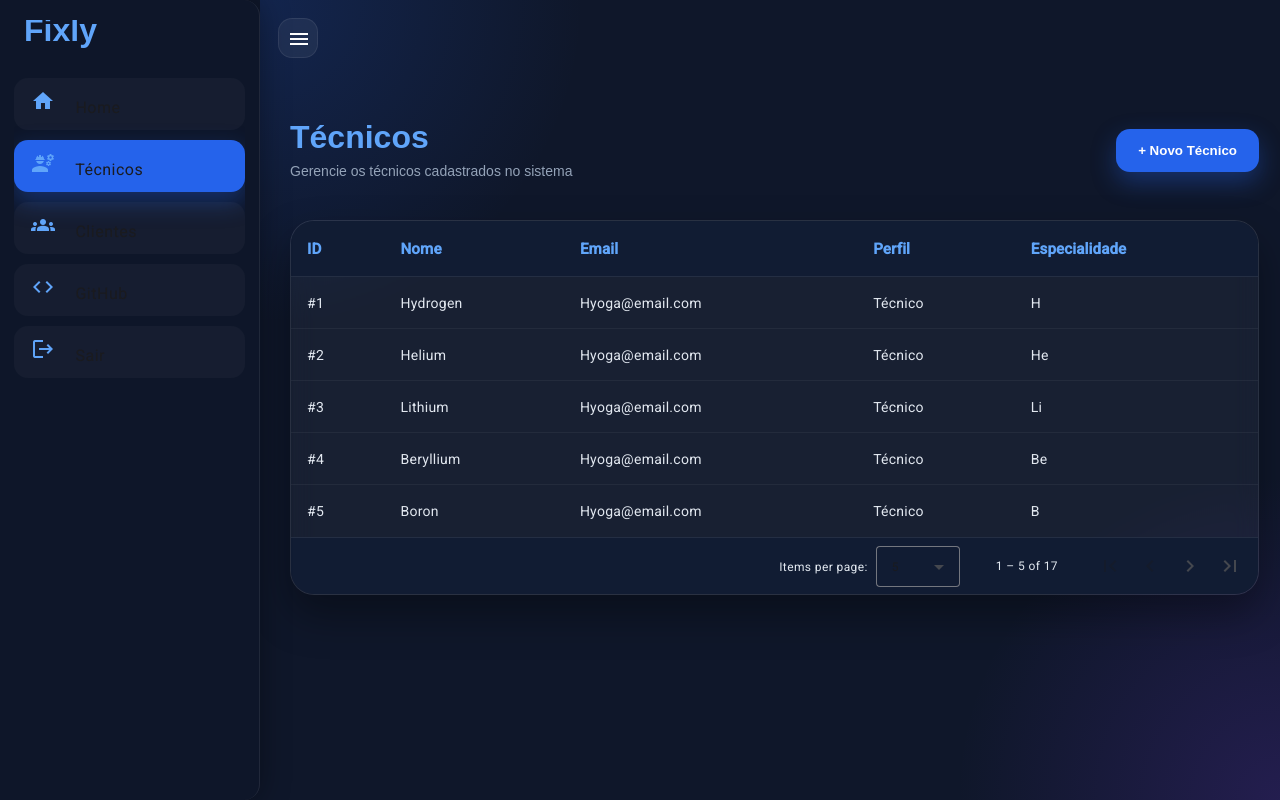
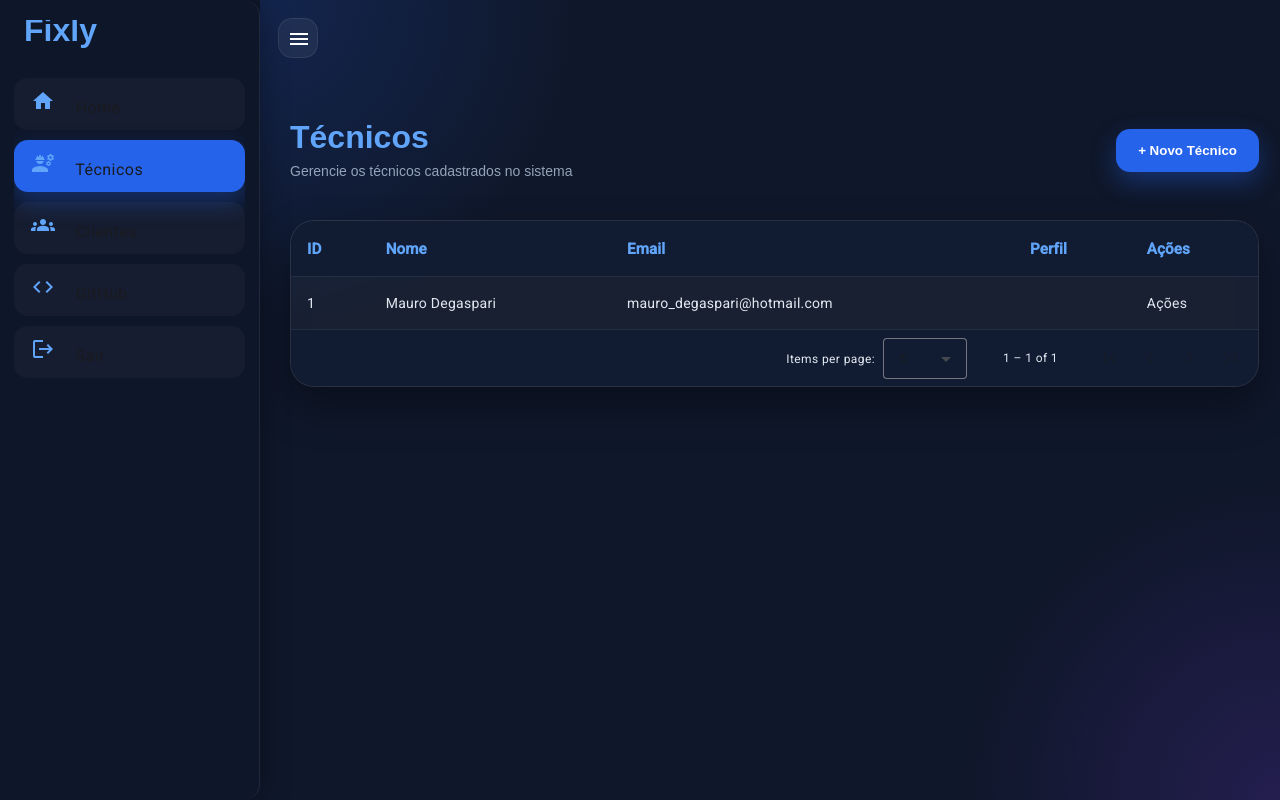
Before and after one commit to MauroDegaspari/fixly, an Angular app in the folder fixly-front/: page /tecnico in a window 1280 px wide. Built offline with nearby package versions, Linux system fonts and the light colour scheme.

Commit message:
FRONTENTD - criação de model para tecnico e ajuste em http e chamada

```diff
--- a/fixly-front/src/app/components/tecnicos/tec-list/tec-list.html
+++ b/fixly-front/src/app/components/tecnicos/tec-list/tec-list.html
@@ -18,56 +18,33 @@
         <table mat-table [dataSource]="dataSource">
 
             <!-- ID -->
-            <ng-container matColumnDef="position">
+            <ng-container matColumnDef="id">
                 <th mat-header-cell *matHeaderCellDef>ID</th>
-
-                <td mat-cell *matCellDef="let element">
-                    #{{element.position}}
-                </td>
+                <td mat-cell *matCellDef="let element"> {{element.id}} </td>
             </ng-container>
 
             <!-- Nome -->
             <ng-container matColumnDef="name">
                 <th mat-header-cell *matHeaderCellDef>Nome</th>
-
-                <td mat-cell *matCellDef="let element">
-                    {{element.name}}
-                </td>
+                <td mat-cell *matCellDef="let element"> {{element.nome}}  </td>
             </ng-container>
 
             <!-- email -->
             <ng-container matColumnDef="email">
                 <th mat-header-cell *matHeaderCellDef>Email</th>
-
-                <td mat-cell *matCellDef="let element">
-                    {{element.email}}
-                </td>
+                <td mat-cell *matCellDef="let element"> {{element.email}} </td>
             </ng-container>
 
             <!-- Perfil -->
             <ng-container matColumnDef="perfil">
-
-                <th mat-header-cell *matHeaderCellDef>
-                    Perfil
-                </th>
-
-                <td mat-cell *matCellDef="let element">
-
-                    <span class="perfil admin">
-                        Técnico
-                    </span>
-
-                </td>
-
+                <th mat-header-cell *matHeaderCellDef>Perfil</th>
+                <td mat-cell *matCellDef="let element"> {{element.perfil}} </td>
             </ng-container>
 
-            <!-- Símbolo -->
-            <ng-container matColumnDef="symbol">
-                <th mat-header-cell *matHeaderCellDef>Especialidade</th>
-
-                <td mat-cell *matCellDef="let element">
-                    {{element.symbol}}
-                </td>
+            <!-- Acções -->
+            <ng-container matColumnDef="acao">
+                <th mat-header-cell *matHeaderCellDef> Ações </th>
+                <td mat-cell *matCellDef="let element"> Ações </td>
             </ng-container>
 
             <tr mat-header-row *matHeaderRowDef="displayedColumns"></tr>
--- a/fixly-front/src/app/components/tecnicos/tec-list/tec-list.ts
+++ b/fixly-front/src/app/components/tecnicos/tec-list/tec-list.ts
@@ -1,6 +1,7 @@
 import { AfterViewInit, Component, ViewChild } from '@angular/core';
 import { MatPaginator } from '@angular/material/paginator';
 import { MatTableDataSource } from '@angular/material/table';
+import { Tecnico } from '../../../models/tecnicos';
 
 @Component({
   selector: 'app-tec-list',
@@ -11,9 +12,23 @@ import { MatTableDataSource } from '@angular/material/table';
 
 export class TecList implements AfterViewInit {
 
-  displayedColumns: string[] = ['position', 'name','email', 'perfil', 'symbol'];
+  ELEMENT_DATA: Tecnico[] = [
 
-  dataSource = new MatTableDataSource<PeriodicElement>(ELEMENT_DATA);
+    {
+      id: 1,
+      nome: 'Mauro Degaspari',
+      cpf:'000000000',
+      email: 'mauro_degaspari@hotmail.com',
+      senha: 'teste',
+      perfis: ['0'],
+      dataCriacao: '27/09/2020'
+    }
+
+  ];
+
+  displayedColumns: string[] = ['id', 'name','email', 'perfil', 'acao'];
+
+  dataSource = new MatTableDataSource<Tecnico>(this.ELEMENT_DATA);
 
   @ViewChild(MatPaginator)
   paginator!: MatPaginator;
@@ -23,33 +38,3 @@ export class TecList implements AfterViewInit {
   }
 
 }
-
-export interface PeriodicElement {
-  name: string;
-  email: string;
-  position: number;
-  perfil: number;
-  symbol: string;
-}
-
-
-const ELEMENT_DATA: PeriodicElement[] = [
-  {position: 1, name: 'Hydrogen', email: 'Hyoga@email.com', perfil: 1.0079, symbol: 'H'},
-  {position: 2, name: 'Helium', email: 'Hyoga@email.com', perfil: 4.0026, symbol: 'He'},
-  {position: 3, name: 'Lithium', email: 'Hyoga@email.com',perfil: 6.941, symbol: 'Li'},
-  {position: 4, name: 'Beryllium', email: 'Hyoga@email.com', perfil: 9.0122, symbol: 'Be'},
-  {position: 5, name: 'Boron', email: 'Hyoga@email.com', perfil: 10.811, symbol: 'B'},
-  {position: 6, name: 'Carbon', email: 'Hyoga@email.com', perfil: 12.0107, symbol: 'C'},
-  {position: 7, name: 'Nitrogen', email: 'Hyoga@email.com', perfil: 14.0067, symbol: 'N'},
-  {position: 8, name: 'Oxygen', email: 'Hyoga@email.com', perfil: 15.9994, symbol: 'O'},
-  {position: 9, name: 'Fluorine', email: 'Hyoga@email.com', perfil: 18.9984, symbol: 'F'},
-  {position: 10, name: 'Neon', email: 'Hyoga@email.com', perfil: 20.1797, symbol: 'Ne'},
-  {position: 11, name: 'Sodium', email: 'Hyoga@email.com', perfil: 22.9897, symbol: 'Na'},
-  {position: 12, name: 'Magnesium', email: 'Hyoga@email.com', perfil: 24.305, symbol: 'Mg'},
-  {position: 13, name: 'Aluminum', email: 'Hyoga@email.com', perfil: 26.9815, symbol: 'Al'},
-  {position: 14, name: 'Silicon', email: 'Hyoga@email.com', perfil: 28.0855, symbol: 'Si'},
-  {position: 15, name: 'Phosphorus', email: 'Hyoga@email.com', perfil: 30.9738, symbol: 'P'},
-  {position: 16, name: 'Sulfur', email: 'Hyoga@email.com', perfil: 32.065, symbol: 'S'},
-  {position: 17, name: 'Chlorine', email: 'Hyoga@email.com', perfil: 35.453, symbol: 'Cl'},
-
-];
--- /dev/null
+++ b/fixly-front/src/app/models/tecnicos.ts
@@ -0,0 +1,9 @@
+export interface Tecnico{
+    id?:         any;
+    nome:        String;
+    cpf:         String;
+    email:       String;
+    senha:       String;
+    perfis:      String[];
+    dataCriacao: any;
+}
```
